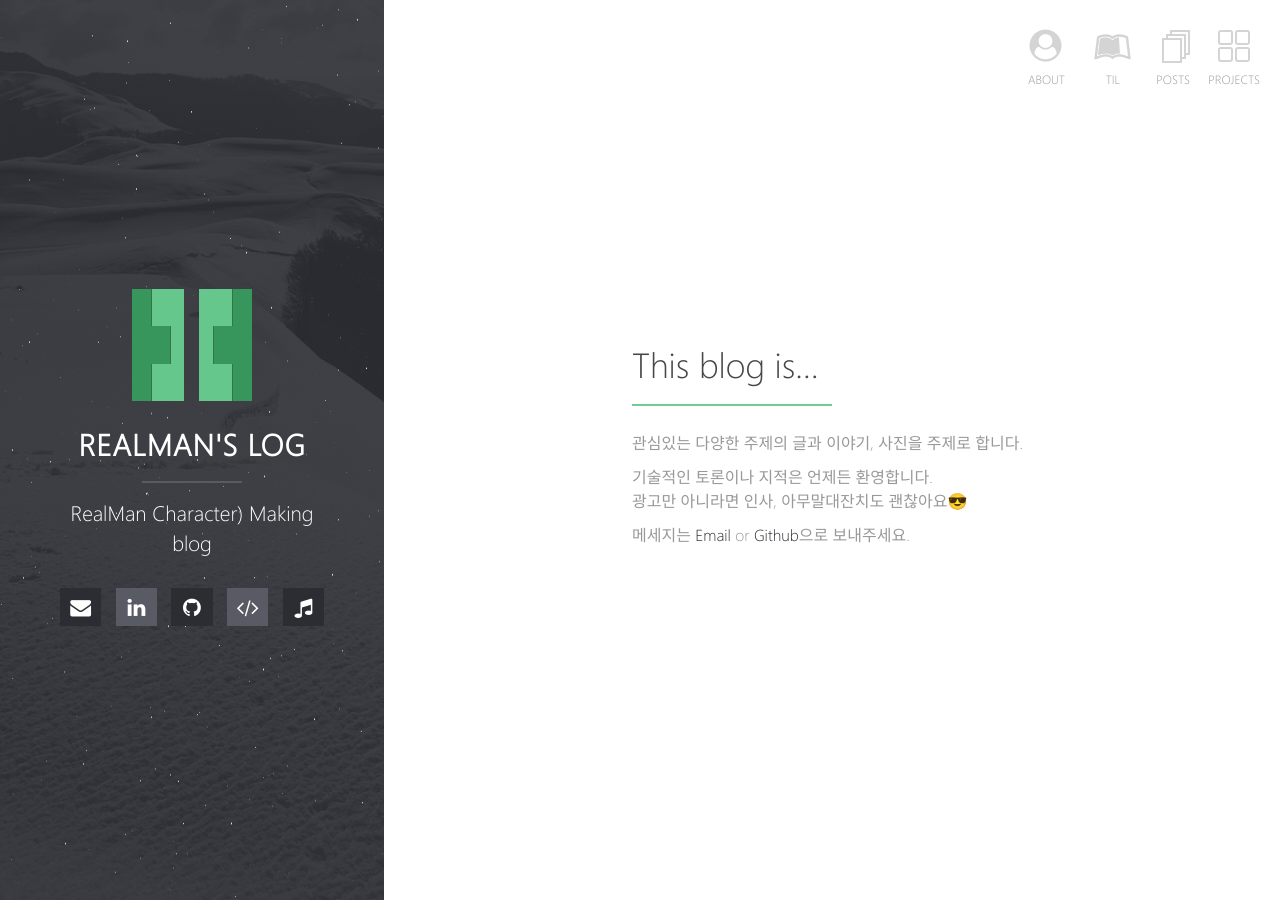
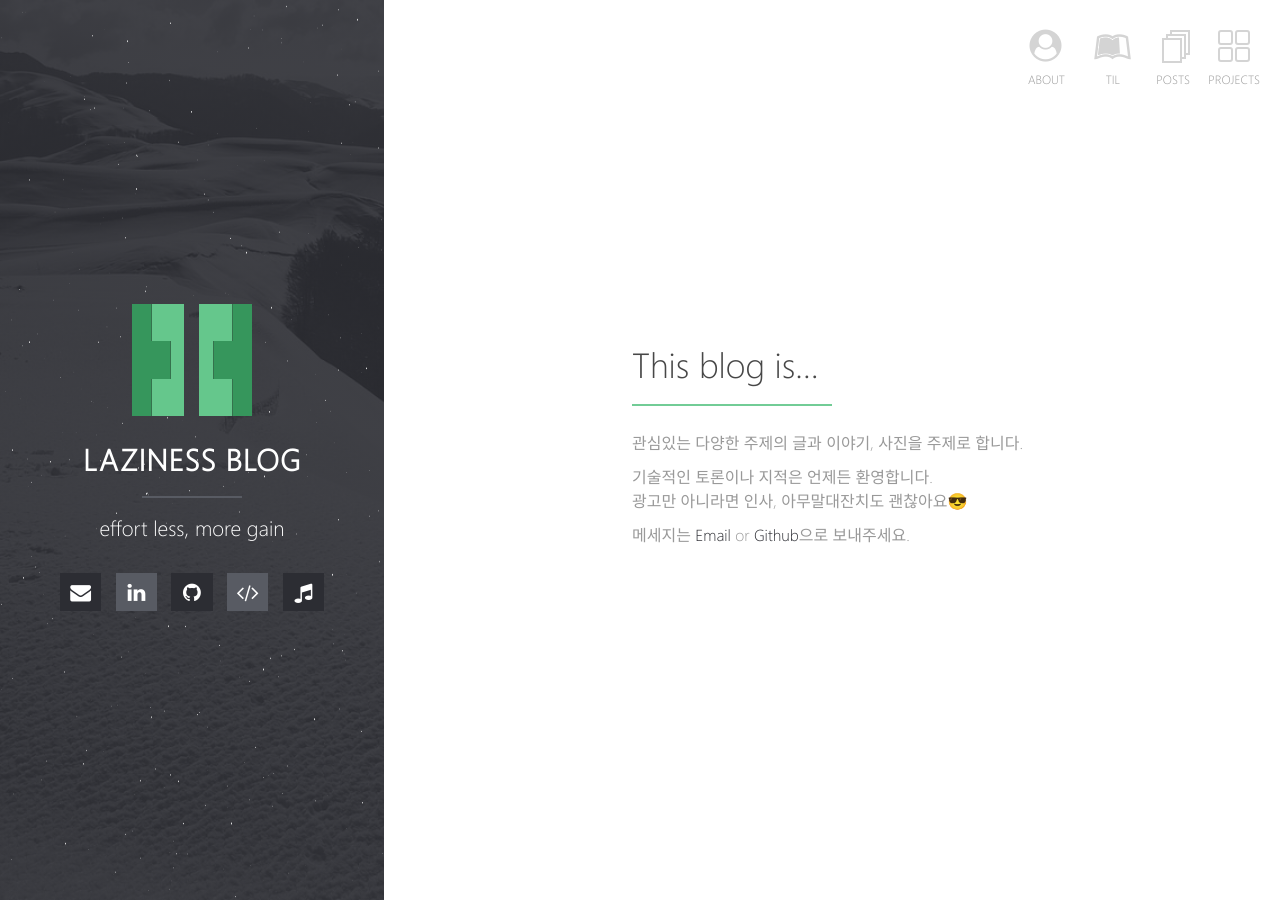
Before and after one commit to hwshim0810/hwshim0810.github.io, a Jekyll site: the page built from index.md, in a window 1280 px wide. Built offline with Jekyll 4.4.1, drawn with Linux system fonts in a browser that asks for light colours; emoji names are drawn with the system emoji font; our own code applies the rules of GitHub Pages for plain Markdown files.

Commit message:
Modified blog setting

```diff
--- a/_config.yml
+++ b/_config.yml
@@ -1,7 +1,7 @@
 # Site
-title: RealMan's Log
-description: RealMan Character) Making blog
-url: http://localhost:4000  #https://hwshim0810.github.io
+title: Laziness blog
+description: effort less, more gain
+url: https://hwshim0810.github.io
 logo: halve.png                                       # Site logo
 locale: ko_KR
 
@@ -29,7 +29,7 @@ sass:
 #google-analytics: UA-XXXXX-Y
 
 # Social Links
-email:             hwshim8808@gmail.com
+email:             hyunwoo.shim@laziness.xyz
 #google.plus:        username
 #twitter:            username
 #facebook:           username
```
